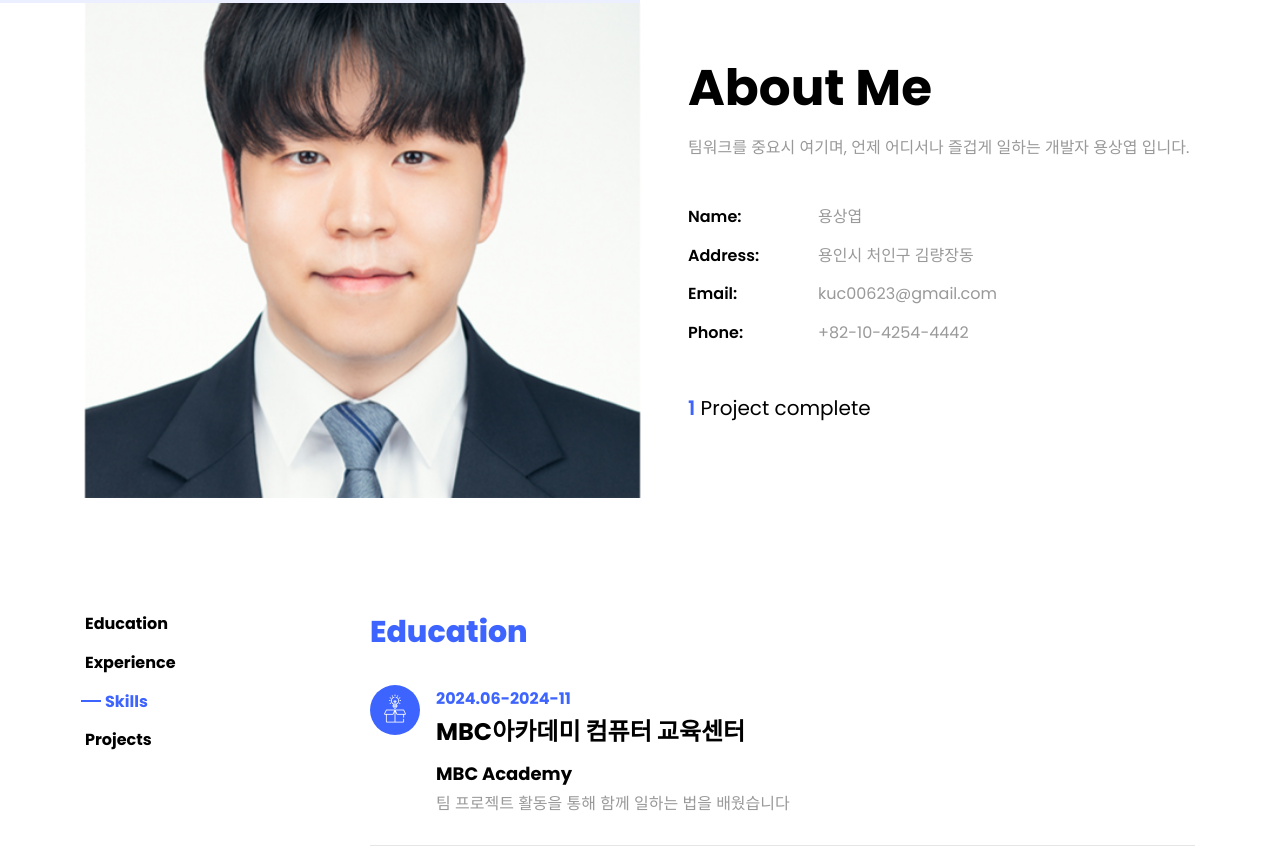
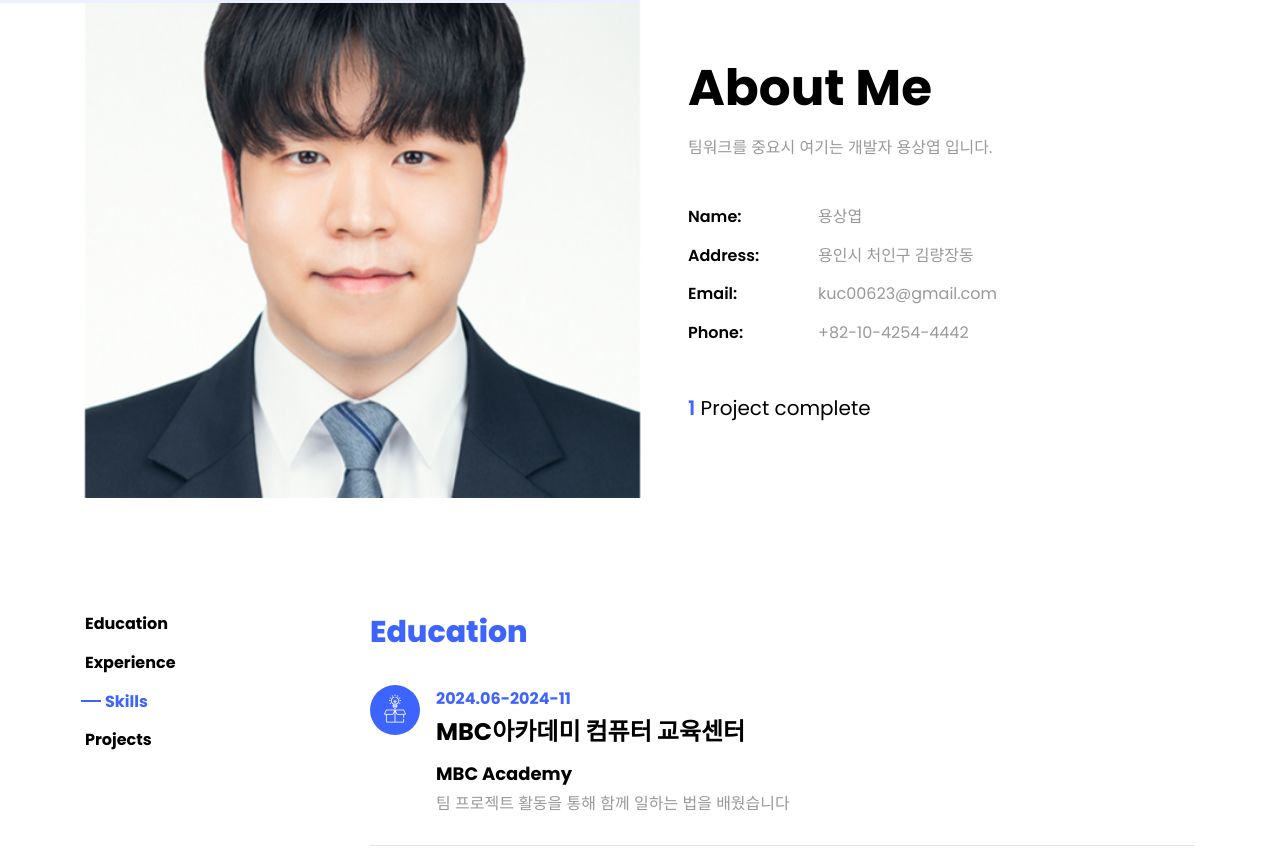
Before and after one commit to poty7877/poty7877.github.io, a plain HTML site: page index.html in a window 1280 px wide. Shown: the part 797-1647 px from the top of the page. Drawn offline with Linux system fonts and the light colour scheme; files whose address does not match are found by name.

Commit message:
index.html

```diff
--- a/index.html
+++ b/index.html
@@ -90,7 +90,7 @@
 						<div class="col-md-12 heading-section ftco-animate">
 							<h1 class="big">About</h1>
 							<h2 class="mb-6">About Me</h2>
-							<p>팀워크를 중요시 여기며, 언제 어디서나 즐겁게 일하는 개발자 용상엽 입니다.</p>
+							<p>팀워크를 중요시 여기는 개발자 용상엽 입니다.</p>
 							<ul class="about-info mt-4 px-md-0 px-2">
 								<li class="d-flex"><span>Name:</span> <span>용상엽</span></li>
 								<li class="d-flex"><span>Address:</span> <span>용인시 처인구 김량장동</span></li>
```
